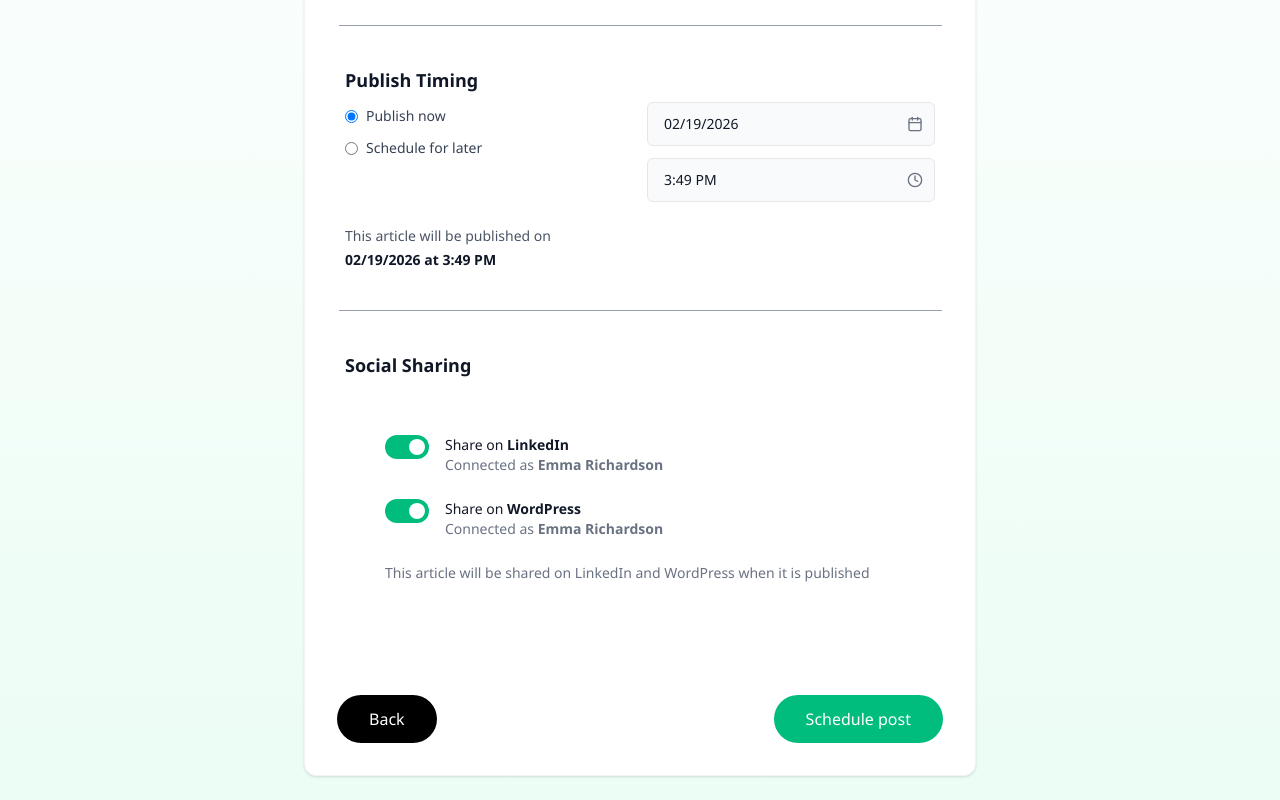
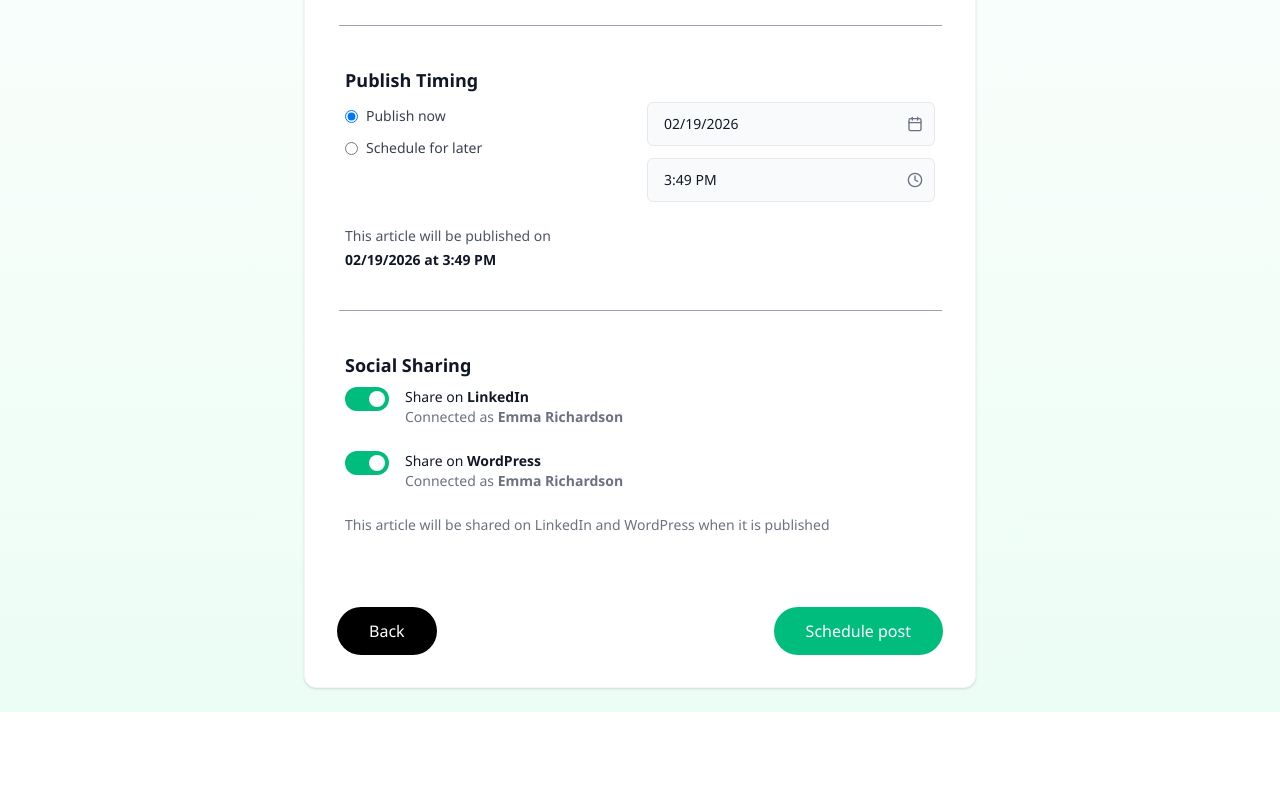
Before and after one commit to dulanprabashwara/software-project-, a Next.js app in the folder easy-blogger/: page /write/publish in a window 1280 px wide. Shown: the part 419-1219 px from the top of the page. After the commit the page ends 1131 px from the top, so only its background shows below. Built offline with nearby package versions, Linux system fonts and the light colour scheme.

Commit message:
Remove nested Section causing extra spacing in social sharing

```diff
--- a/easy-blogger/app/(main)/write/publish/page.jsx
+++ b/easy-blogger/app/(main)/write/publish/page.jsx
@@ -376,12 +376,9 @@ export default function PublishArticlePage() {
         <div className="flex justify-center">
           <div className="w-[90%] border-t border-gray-400" />
         </div>
+
         <Section title="Social Sharing">
-          {/* Divider */}
-
-<Section title="">
           <div className="space-y-6">
-
             {/* LinkedIn */}
             <div className="flex items-start gap-4">
               <Toggle enabled={shareLinkedIn} setEnabled={setShareLinkedIn} />
@@ -418,9 +415,7 @@ export default function PublishArticlePage() {
                 when it is published
               </p>
             )}
-
           </div>
-</Section>
 
         </Section>
 
```
Lines whose indentation alone changed are shown as unchanged.
